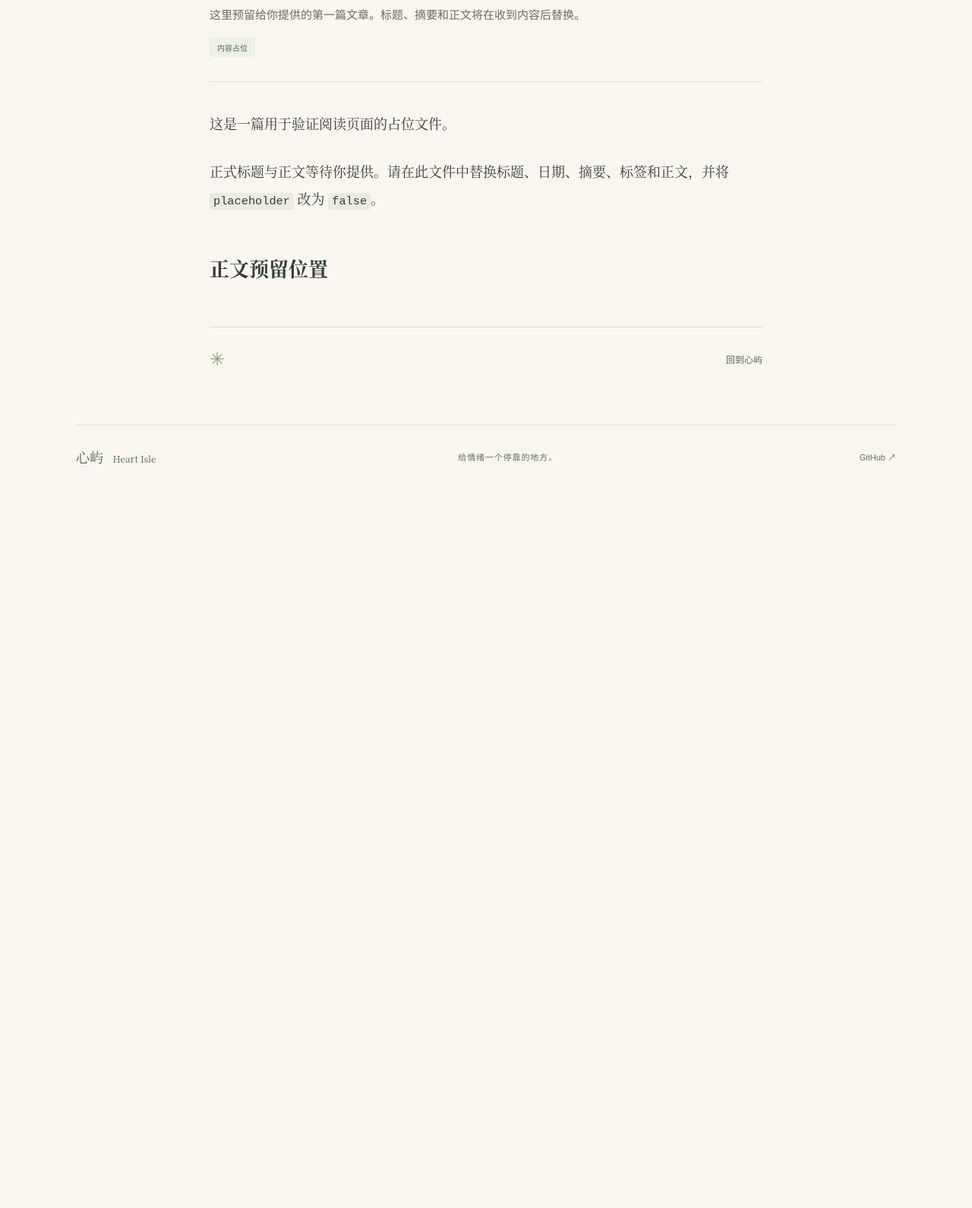
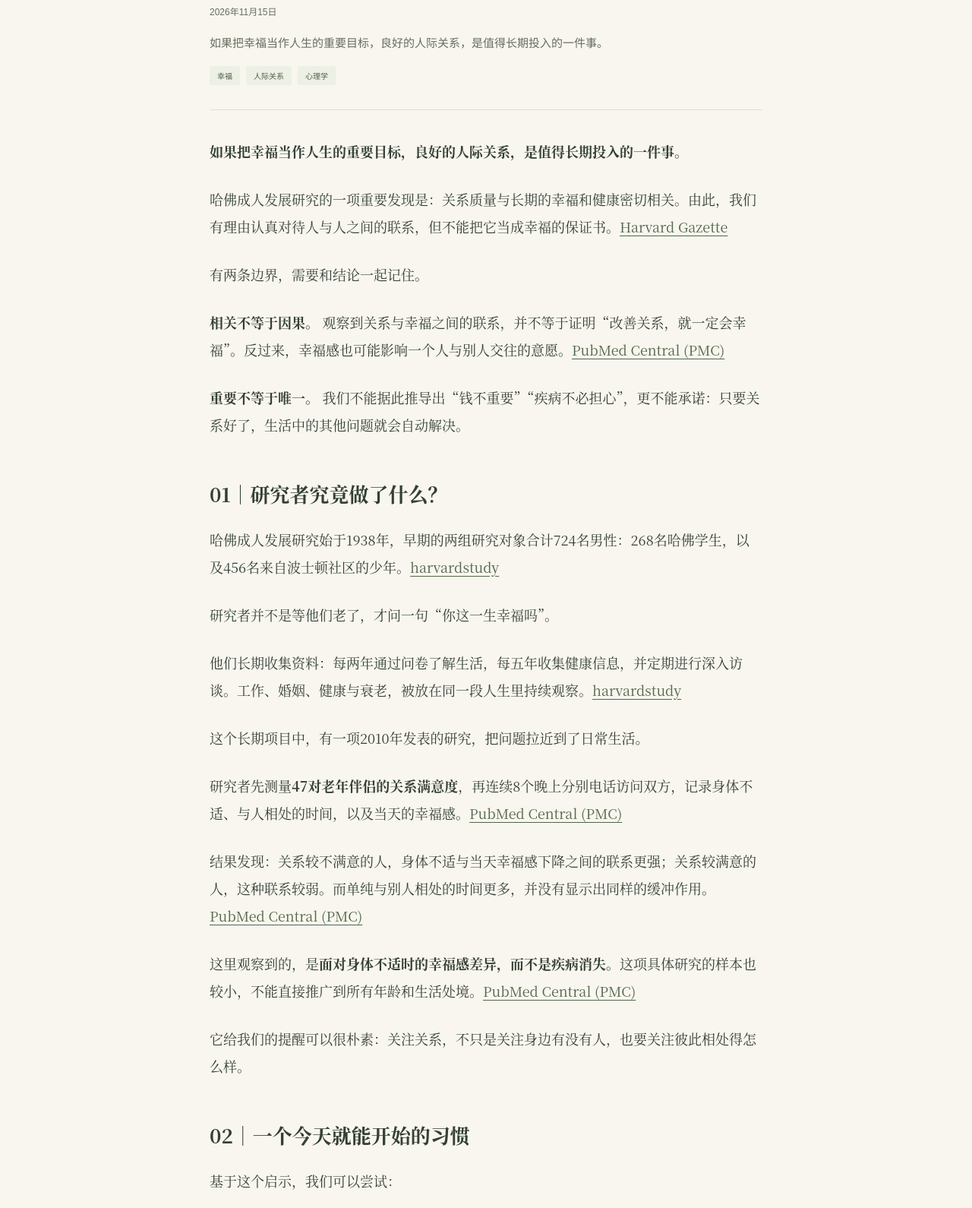
Before and after one commit to bluefateludi/HeartIsle, an Astro site: page /HeartIsle/articles/first-article in a window 1280 px wide. Shown: the part 354-1944 px from the top of the page at 76% size. Before the commit the page ends 1006 px from the top, so only its background shows below. Built offline with nearby package versions, Linux system fonts and the light colour scheme; Astro itself is replaced by a stand-in of ours.

Commit message:
content: publish first article on happiness and relationships

```diff
--- a/src/content/articles/first-article.md
+++ b/src/content/articles/first-article.md
@@ -1,15 +1,71 @@
 ---
-title: "第一篇文章 · 等待你的文字"
-date: "2026-11-14"
-summary: "这里预留给你提供的第一篇文章。标题、摘要和正文将在收到内容后替换。"
-tags: ["内容占位"]
-placeholder: true
+title: "我们可能误解了幸福"
+date: "2026-11-15"
+summary: "如果把幸福当作人生的重要目标，良好的人际关系，是值得长期投入的一件事。"
+tags: ["幸福", "人际关系", "心理学"]
+placeholder: false
 ---
 
-这是一篇用于验证阅读页面的占位文件。
+**如果把幸福当作人生的重要目标，良好的人际关系，是值得长期投入的一件事。**
 
-正式标题与正文等待你提供。请在此文件中替换标题、日期、摘要、标签和正文，并将 `placeholder` 改为 `false`。
+哈佛成人发展研究的一项重要发现是：关系质量与长期的幸福和健康密切相关。由此，我们有理由认真对待人与人之间的联系，但不能把它当成幸福的保证书。[Harvard Gazette](https://news.harvard.edu/gazette/story/2023/02/work-out-daily-ok-but-how-socially-fit-are-you/)
 
-## 正文预留位置
+有两条边界，需要和结论一起记住。
 
-<!-- 将第一篇文章的 Markdown 正文放在这里，并删除以上占位说明。 -->
+**相关不等于因果。** 观察到关系与幸福之间的联系，并不等于证明“改善关系，就一定会幸福”。反过来，幸福感也可能影响一个人与别人交往的意愿。[PubMed Central (PMC)](https://pmc.ncbi.nlm.nih.gov/articles/PMC2896234/)
+
+**重要不等于唯一。** 我们不能据此推导出“钱不重要”“疾病不必担心”，更不能承诺：只要关系好了，生活中的其他问题就会自动解决。
+
+## 01｜研究者究竟做了什么？
+
+哈佛成人发展研究始于1938年，早期的两组研究对象合计724名男性：268名哈佛学生，以及456名来自波士顿社区的少年。[harvardstudy](https://www.adultdevelopmentstudy.org/grantandglueckstudy)
+
+研究者并不是等他们老了，才问一句“你这一生幸福吗”。
+
+他们长期收集资料：每两年通过问卷了解生活，每五年收集健康信息，并定期进行深入访谈。工作、婚姻、健康与衰老，被放在同一段人生里持续观察。[harvardstudy](https://www.adultdevelopmentstudy.org/datacollection)
+
+这个长期项目中，有一项2010年发表的研究，把问题拉近到了日常生活。
+
+研究者先测量**47对老年伴侣的关系满意度**，再连续8个晚上分别电话访问双方，记录身体不适、与人相处的时间，以及当天的幸福感。[PubMed Central (PMC)](https://pmc.ncbi.nlm.nih.gov/articles/PMC2896234/)
+
+结果发现：关系较不满意的人，身体不适与当天幸福感下降之间的联系更强；关系较满意的人，这种联系较弱。而单纯与别人相处的时间更多，并没有显示出同样的缓冲作用。[PubMed Central (PMC)](https://pmc.ncbi.nlm.nih.gov/articles/PMC2896234/)
+
+这里观察到的，是**面对身体不适时的幸福感差异，而不是疾病消失**。这项具体研究的样本也较小，不能直接推广到所有年龄和生活处境。[PubMed Central (PMC)](https://pmc.ncbi.nlm.nih.gov/articles/PMC2896234/)
+
+它给我们的提醒可以很朴素：关注关系，不只是关注身边有没有人，也要关注彼此相处得怎么样。
+
+## 02｜一个今天就能开始的习惯
+
+基于这个启示，我们可以尝试：
+
+**给主动联系留一点固定的时间，而不是永远等到有空。**
+
+比如，每周联系一位你在意、相处时感到被尊重的人。今天就可以从一通电话开始，先问一句：
+
+> “现在方便聊一会儿吗？最近过得怎么样？”
+
+不必有重要的事情，也不必急着提供建议。说说自己的近况，听听对方的生活，就够了。
+
+这是我们把研究启示转化为行动的一种建议，不是论文验证过的“幸福处方”。也不意味着，为了不孤独，就必须维持一段伤害自己的关系。
+
+## 03｜最后，回到我们习惯追求的东西
+
+更好的成绩、更高的收入、更让自己满意的工作——这些追求没有错。文章也不是劝人放弃它们。
+
+只是，在努力的同时，我们可以问自己一个问题：
+
+**我是不是总在等“自己再好一点”，才允许自己享受生活、联系朋友、认真陪伴一个人？**
+
+等忙完这一阵，等工作稳定，等终于有了值得分享的成绩。
+
+但我们不必等到一切都安排妥当，才给关系留出位置。
+
+好的关系不能保证人生一帆风顺。它值得被认真对待，也不需要以“能解决所有问题”为前提。
+
+**我们可以继续努力，也可以现在就拨出那个电话。**
+
+---
+
+**主要研究出处**
+
+Waldinger, R. J., & Schulz, M. S.（2010）. *What’s Love Got To Do With It? Social Functioning, Perceived Health, and Daily Happiness in Married Octogenarians*. **Psychology and Aging, 25**(2), 422–431. DOI：10.1037/a0019087。原始论文可免费阅读全文。[pmc.ncbi.nlm.nih.gov](https://pmc.ncbi.nlm.nih.gov/articles/PMC2896234/)
```
Also changed, not shown: README.md.
